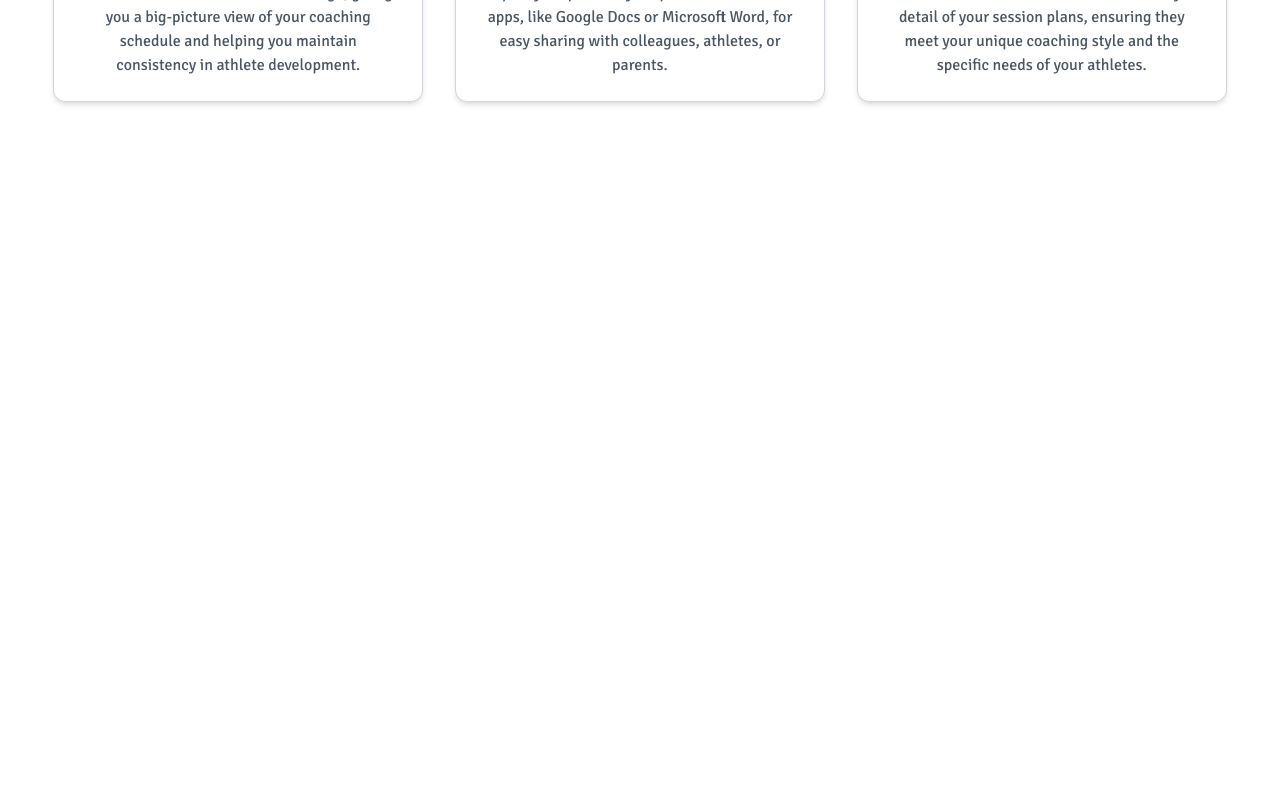
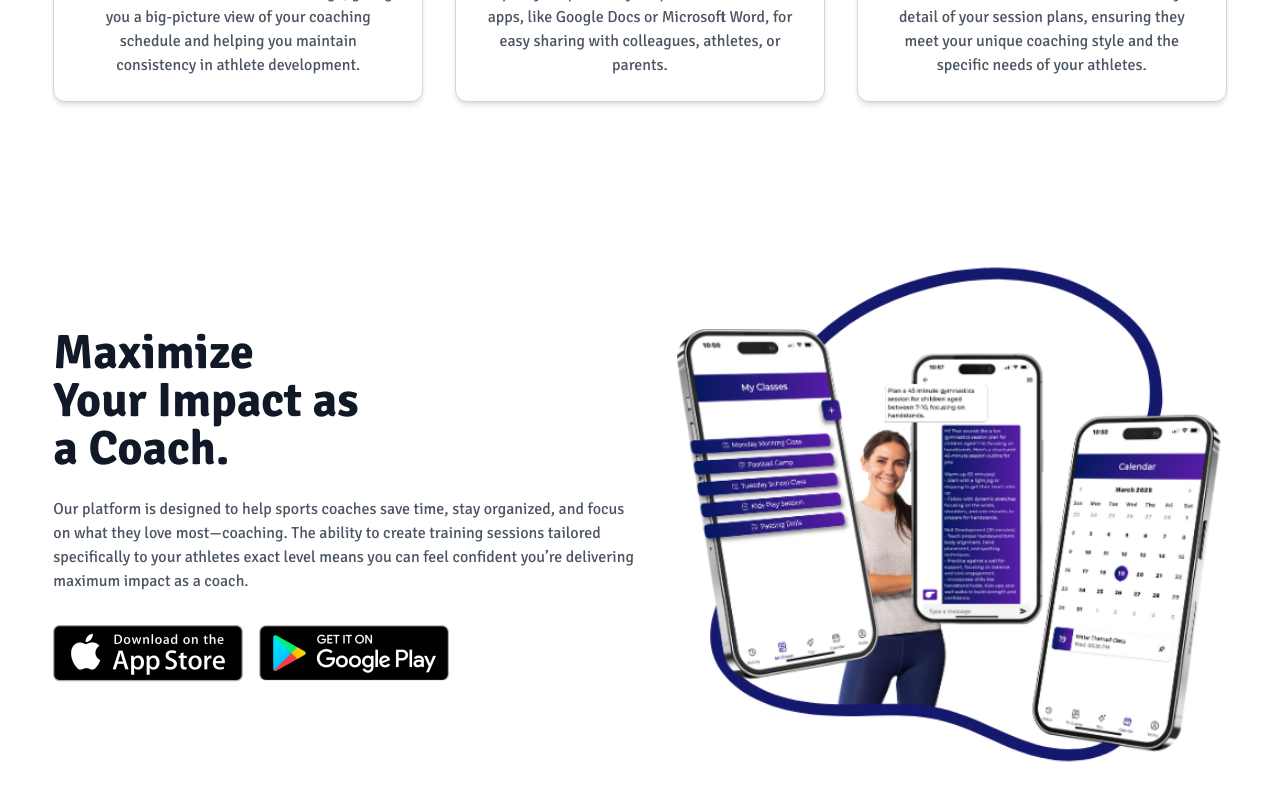
Before and after one commit to Takmim00/Game-plan, a React (Vite) app: page / in a window 1280 px wide. Shown: the part 1747-2547 px from the top of the page. Before the commit the page ends 1913 px from the top, so only its background shows below. Built offline with nearby package versions, Linux system fonts and the light colour scheme; a web font is replaced by a local one.

Commit message:
maximize section added

```diff
--- /dev/null
+++ b/src/component/Maximize.jsx
@@ -0,0 +1,61 @@
+import img from '../assets/game3.png'
+import play from "../assets/play-store-BbIiZpff.png"
+import app from "../assets/app-store-QtgANU77.png"
+const Maximize = () => {
+  return (
+    <div class="relative py-10 md:py-16 w-11/12 mx-auto">
+      <div class="relative flex flex-col lg:flex-row items-center justify-between">
+        <div class="w-full lg:w-1/2 text-center lg:text-left mb-8 lg:mb-0">
+          <h2 class="text-3xl md:text-4xl lg:text-5xl font-extrabold text-gray-900 mb-6 leading-tight">
+            Maximize <br /> Your Impact as <br /> a Coach.
+          </h2>
+          <p class="text-gray-600 text-sm md:text-base mb-8">
+            Our platform is designed to help sports coaches save time, stay
+            organized, and focus on what they love most—coaching. The ability to
+            create training sessions tailored specifically to your athletes
+            exact level means you can feel confident you’re delivering maximum
+            impact as a coach.
+          </p>
+          <div class="flex items-center justify-center lg:justify-start space-x-4">
+            <a
+              href=""
+              target="_blank"
+              rel="noopener noreferrer"
+            >
+              <img
+                src={app}
+                alt="App Store"
+                class=""
+              />
+            </a>
+            <a
+              href=""
+              target="_blank"
+              rel="noopener noreferrer"
+            >
+              <img
+                src={play}
+                alt="Google Play"
+                class=""
+              />
+            </a>
+          </div>
+        </div>
+        <div class="relative flex items-center justify-center">
+          <div class="absolute -top-16 lg:-top-6 right-24 w-56  hidden lg:block  h-56 lg:w-96 lg:h-96 rounded-full "></div>
+          <div class="relative z-20">
+            <div class=" overflow-hidden ">
+              <img
+                src={img}
+                alt="Dashboard"
+                class="w-[300px] md:w-[450px] lg:w-[550px] h-auto object-cover z-20"
+              />
+            </div>
+          </div>
+        </div>
+      </div>
+    </div>
+  );
+};
+
+export default Maximize;
--- a/src/pages/Home.jsx
+++ b/src/pages/Home.jsx
@@ -1,5 +1,6 @@
 import Banner from "../component/Banner";
 import Coaches from "../component/Coaches";
+import Maximize from "../component/Maximize";
 import Ultimate from "../component/Ultimate";
 
 const Home = () => {
@@ -8,6 +9,7 @@ const Home = () => {
             <Banner/>
             <Ultimate/>
             <Coaches/>
+            <Maximize/>
         </div>
     );
 };
```
